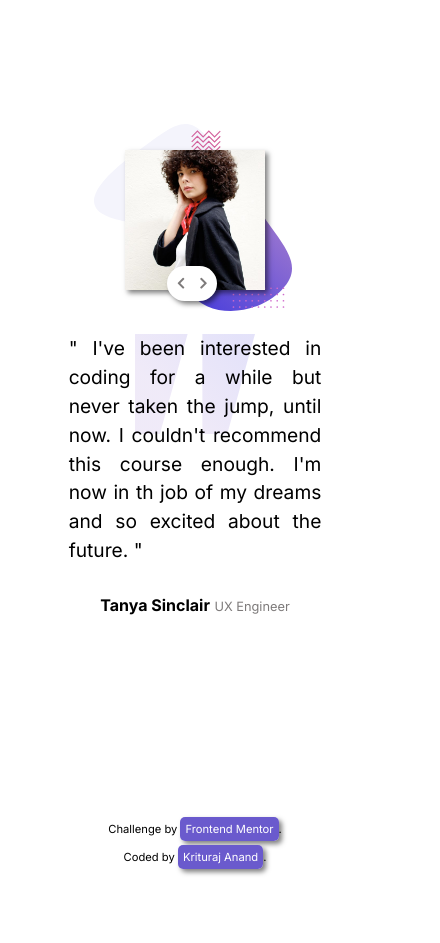
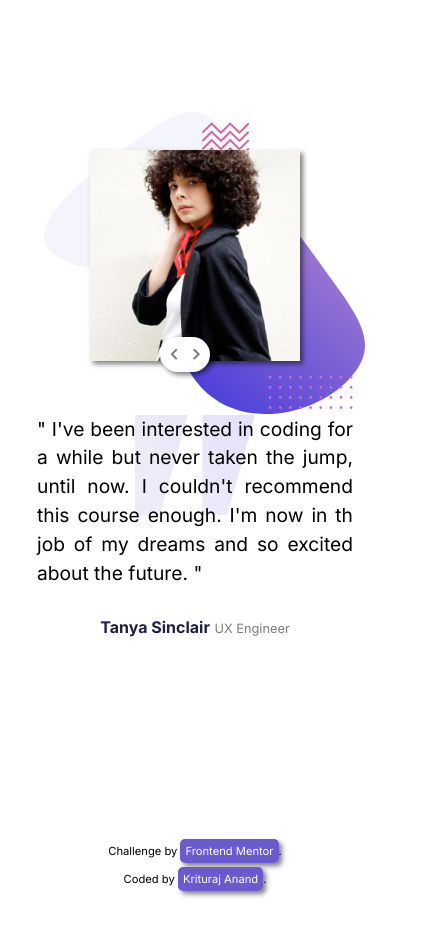
Before and after one commit to kjais1720/Testimonial-slider, a plain HTML site: page index.html in a window 390 px wide. Shown: the whole page, 440 px wide, since content can reach past the window. Before the commit the page ends 921 px from the top, so only its background shows below. Drawn offline with Linux system fonts and the light colour scheme.

Commit message:
Update styles.css

```diff
--- a/styles.css
+++ b/styles.css
@@ -25,7 +25,7 @@ img{
 
 .container{
     position: relative;
-    width: 80%;
+    width: 100%;
     max-width: 800px;
     padding: 150px 50px;
 }
@@ -62,6 +62,7 @@ img{
 
     .slide .left-column .info{
         margin-left: 20%;
+        color: hsl(240, 38%, 20%);
     }
 
     .slide .left-column .info span{
@@ -141,8 +142,8 @@ img{
     bottom: -50px;
     background: url(images/pattern-bg.svg);
     background-repeat: no-repeat;
-    background-position: 30% 30%;
-    background-size: 60%;
+    background-position: 30% 100%;
+    background-size: 80%;
 }
 
 .top-column .top-buttons{
@@ -188,12 +189,12 @@ img{
     }
 
     .top-column img{
-        width: 50%;
+        width: 60%;
     }
     .slide{
         flex-direction: column;
         width: 90%;
-        gap: 40px;
+        gap: 50px;
         margin: auto;
     }
 
```
